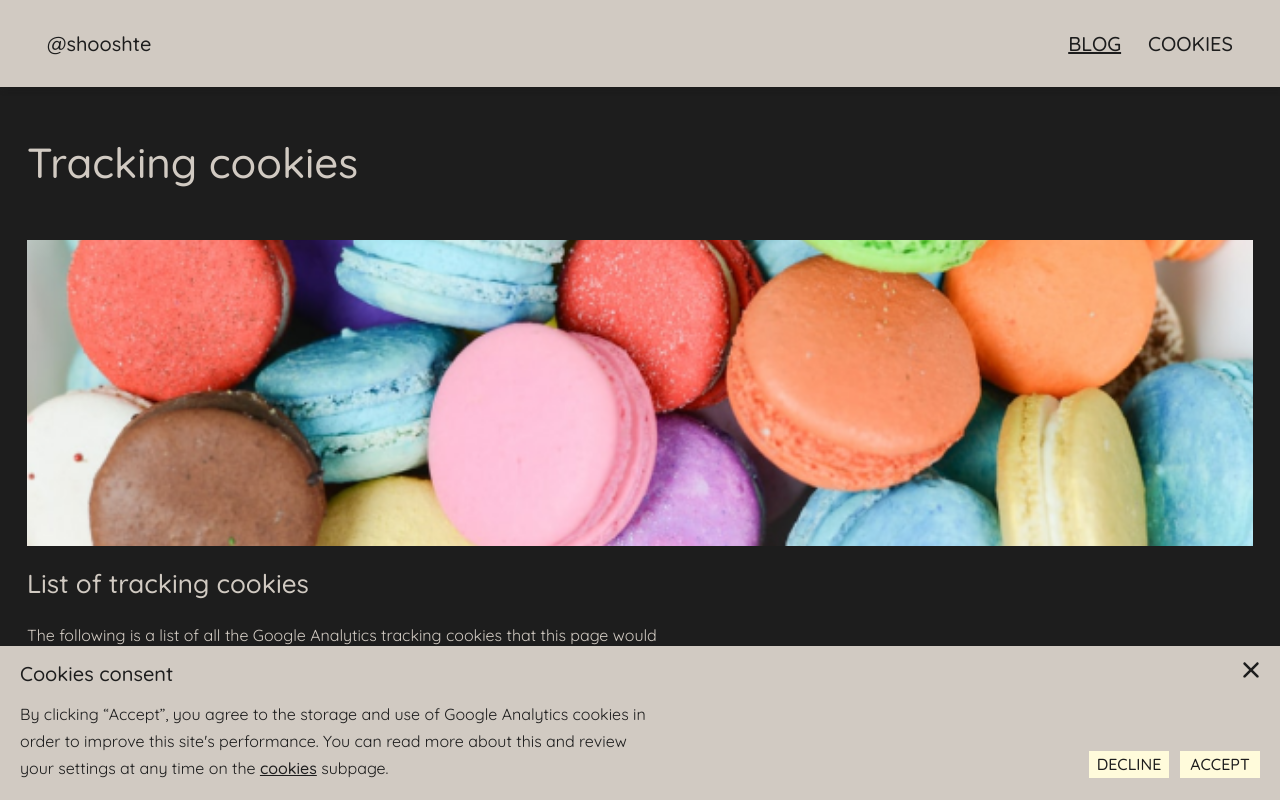
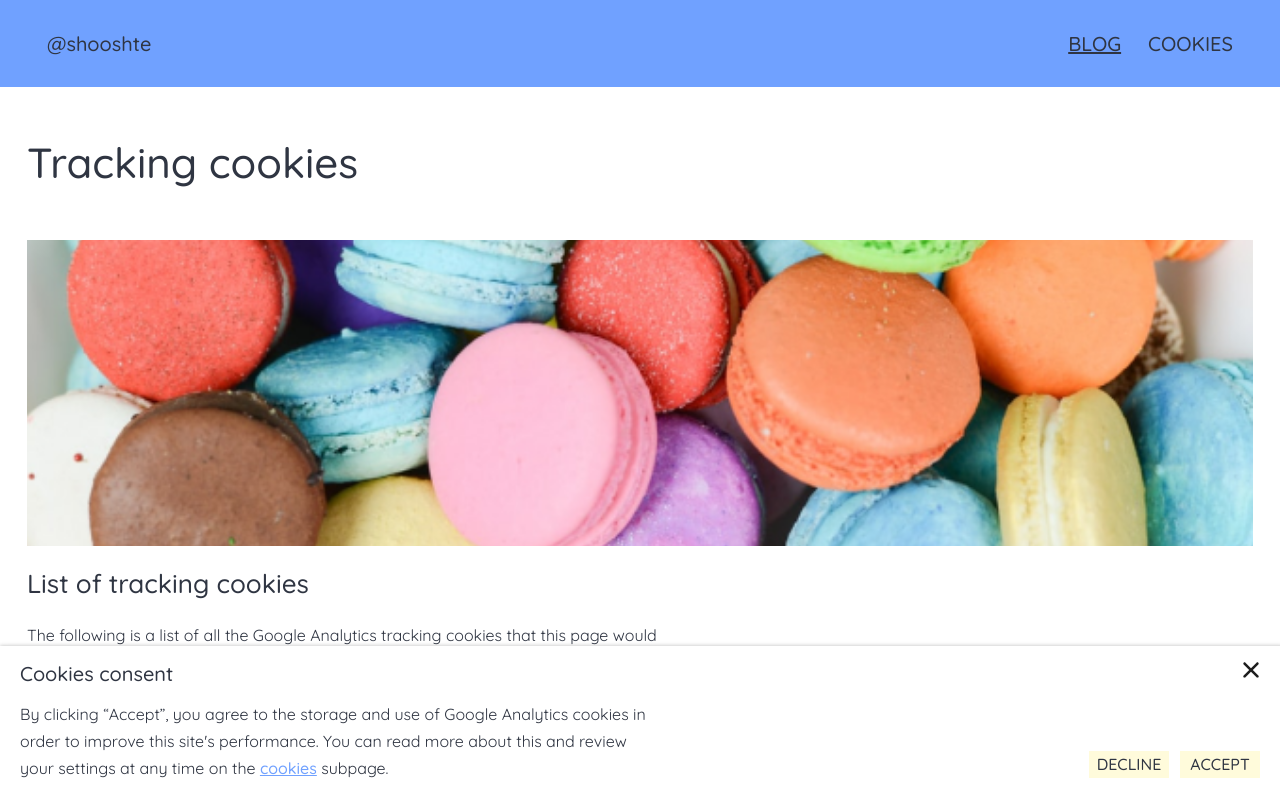
Before and after one commit to Shooshte/curriculum, a Next.js app: page /cookies in a window 1280 px wide. Built offline with nearby package versions, Linux system fonts and the light colour scheme; no server answers.

Commit message:
WIP: blog posts list refactor

```diff
--- a/components/layout/layout.module.scss
+++ b/components/layout/layout.module.scss
@@ -11,29 +11,29 @@
 }
 
 .main {
-  background-color: $primary-color;
+  background-color: $background-color;
   flex-grow: 1;
   overflow: auto;
   width: 100%;
 }
 
 .mainContent {
-  @include get-text-color($primary-color);
+  @include get-text-color($background-color);
   margin: 0 auto;
   width: 100%;
 }
 
 .header {
-  background-color: $light-text-color;
-  box-shadow: 2px 2px 4px 2px rgba(29, 29, 29, 0.3);
+  background-color: $primary-color;
   position: sticky;
   top: 0;
   width: 100%;
 }
 
 .footer {
-  background-color: $light-text-color;
-  @include get-text-color($light-text-color);
+  background-color: $background-color;
+  box-shadow: 2px 2px 4px 2px rgba(29, 29, 29, 0.3);
+  @include get-text-color($background-color);
   position: sticky;
   bottom: 0;
   width: 100%;
--- a/components/layout/navbar/navbar.module.scss
+++ b/components/layout/navbar/navbar.module.scss
@@ -1,8 +1,7 @@
 @import "styles/_variables";
 
 .brand {
-  color: $light-text-color;
-  width: 0px;
+  display:none;
 }
 
 .headerContent {
@@ -17,9 +16,9 @@
     $max-content-width - map-get($spacing-sizes, "2") -
       map-get($spacing-sizes, "2")
   );
-  padding: map-get($spacing-sizes, "2");
+  padding: map-get($spacing-sizes, "2") map-get($spacing-sizes, "3");
   width: calc(
-    100% - map-get($spacing-sizes, "2") - map-get($spacing-sizes, "2")
+    100% - map-get($spacing-sizes, "3") - map-get($spacing-sizes, "3")
   );
 }
 
@@ -27,6 +26,7 @@
   align-items: center;
   display: flex;
   justify-content: flex-end;
+  width: 100%;
   ul {
     align-items: center;
     display: flex;
@@ -34,11 +34,18 @@
   }
 }
 
-@media only screen and (min-width: 374px) {
+@media only screen and (min-width: 424px) {
+  .headerContent {
+    padding: map-get($spacing-sizes, "2") map-get($spacing-sizes, "1");
+    width: calc(
+      100% - map-get($spacing-sizes, "1") - map-get($spacing-sizes, "1")
+    );
+  }
   .brand {
+    display: inline-block;
     @include get-text-color($light-text-color);
-    width: auto;
     font-size: map-get($font-sizes, "4");
     line-height: map-get($line-height-sizes, "4");
+    width: auto;
   }
 }
--- a/pages/blog/blog.module.scss
+++ b/pages/blog/blog.module.scss
@@ -1,55 +1,54 @@
 @import "styles/_variables";
 
-.accent {
-  display: none;
+.container {
+  margin: 0 auto;
+  max-width: calc($max-content-width - map-get($spacing-sizes, "3") - map-get($spacing-sizes, "3"));
+  padding: map-get($spacing-sizes, "1") map-get($spacing-sizes, "3");
+  width: calc(100% - map-get($spacing-sizes, "3") - map-get($spacing-sizes, "3"));
+}
+
+.pageTitle {
+  margin-bottom: map-get($spacing-sizes, "1");
+  font-weight: bold;
 }
 
 .blogItem {
-  display: grid;
-  grid-template-columns: auto 84px;
-  column-gap: map-get($spacing-sizes, "4");
-  margin: map-get($spacing-sizes, "2");
+  @include get-text-color($background-color);
+  display: flex;
+  flex-direction: column;
   margin-bottom: map-get($spacing-sizes, "1");
-  margin-top: 0;
-  .blogTitle {
-    line-height: 140%;
-    margin-bottom: 0;
-  }
 }
 
-.blogText {
-  flex-direction: column;
-  display: flex;
-  justify-content: space-between;
+.blogTitle {
+  grid-area: title;
+  line-height: 140%;
+  margin-bottom: map-get($spacing-sizes, "3");
 }
 
-.container {
-  margin: 0 auto;
-  max-width: $max-content-width;
+.imageContainer {
+  grid-area: image;
+  height: 170px;
+  position: relative;
+  margin-bottom: map-get($spacing-sizes, '2');
+  width: 100%;
 }
 
 .categories {
+  grid-area: categories;
   font-size: map-get($font-sizes, "6");
 }
 
 .description {
-  display: none;
+  grid-area: description;
+  margin-bottom: map-get($spacing-sizes, "4");
 }
 
-.title {
-  background-color: $accent-dark-olive;
-  margin-bottom: map-get($spacing-sizes, "2");
-  margin-top: map-get($spacing-sizes, "1");
-  max-width: 100%;
-  padding-left: map-get($spacing-sizes, "2");
-  width: calc(100% - map-get($spacing-sizes, "2"));
-}
-
-.imageContainer {
-  height: 84px;
-  max-width: $max-text-width;
-  position: relative;
-  width: 84px;
+@media only screen and (min-width: 424px) {
+  .container {
+    max-width: calc($max-content-width - map-get($spacing-sizes, "1") - map-get($spacing-sizes, "1"));
+    padding: map-get($spacing-sizes, "1");
+    width: calc(100% - map-get($spacing-sizes, "1") - map-get($spacing-sizes, "1"));
+  }
 }
 
 @media screen and (min-width: 500px) {
@@ -70,12 +69,6 @@
 }
 
 @media screen and (min-width: 1023px) {
-  .accent {
-    background-color: $accent-dark-olive;
-    display: flex;
-    height: 100%;
-    width: 100%;
-  }
   .container {
     display: grid;
     grid-template-columns: 0.71fr 0.29fr;
--- a/styles/_colors.scss
+++ b/styles/_colors.scss
@@ -1,4 +1,5 @@
-$primary-color: #1d1d1d;
+$background-color: #fff;
+$primary-color: #70A1FF;
 
 $accent-blue: #96c9dc;
 $accent-dark-green: #596b5f;
@@ -8,5 +9,5 @@ $accent-orange: #ba875c;
 $accent-purple: #d87cac;
 $accent-yellow: #fffbdb;
 
-$dark-text-color: $primary-color;
-$light-text-color: #d1cac2;
+$dark-text-color: #2F3542;
+$light-text-color: #fff;
--- a/styles/global.scss
+++ b/styles/global.scss
@@ -29,7 +29,6 @@ html {
 }
 
 .link {
-  color: $accent-orange;
   cursor: pointer;
   text-decoration: underline;
 }
```
Also changed, not shown: pages/blog/index.tsx (+11 -34 lines), posts/automatically-testing-web-applications.md (renamed from posts/automatically-testing-of-web-applications.md).
